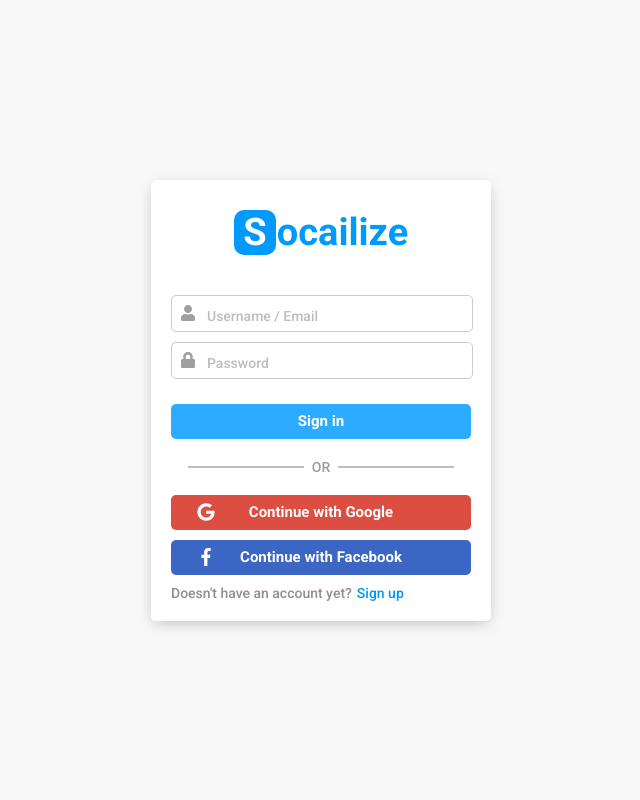
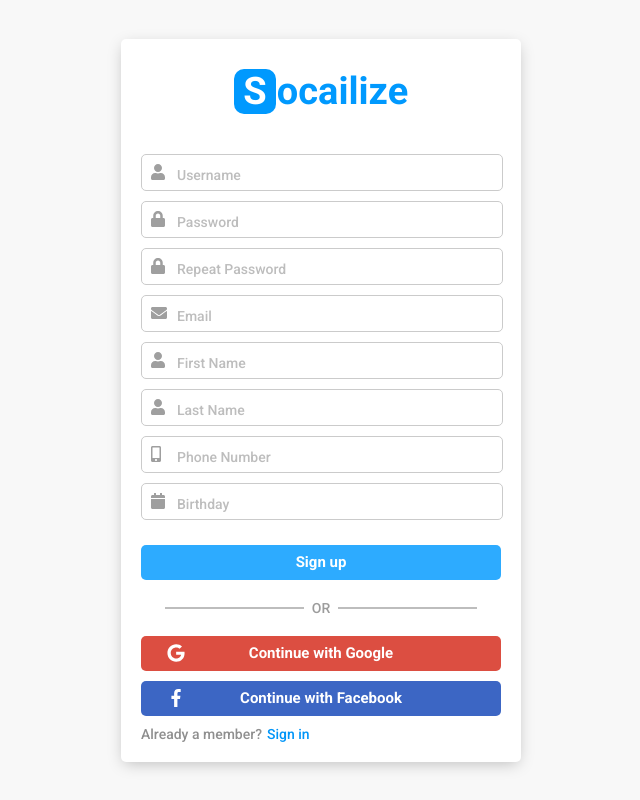
Before and after one commit to Perth27413/Socialize-Frontend, an Angular app: page /register in a window 1280 px wide. Before the commit this address led to /login. Shown: the whole page, without its empty margins (319-959 px from the left). Built offline with nearby package versions, Linux system fonts and the light colour scheme.

Commit message:
add sign up component and style

```diff
--- a/src/app/app-routing.module.ts
+++ b/src/app/app-routing.module.ts
@@ -1,11 +1,13 @@
 import { NgModule } from '@angular/core';
 import { RouterModule, Routes } from '@angular/router';
 import { HomeComponent } from './components/home/home.component';
+import { SiginUpComponent } from './components/sigin-up/sigin-up.component';
 import { SignInComponent } from './components/sign-in/sign-in.component';
 
 const routes: Routes = [
   { path: '', component: HomeComponent },
-  { path: 'login', component: SignInComponent }
+  { path: 'login', component: SignInComponent },
+  { path: 'register', component: SiginUpComponent }
 ]
 
 @NgModule({
@@ -13,4 +15,4 @@
   exports: [RouterModule]
 })
 export class AppRoutingModule { }
-export const routingComponents = [SignInComponent, HomeComponent]
+export const routingComponents = [SignInComponent, SiginUpComponent, HomeComponent]
--- a/src/app/app.module.ts
+++ b/src/app/app.module.ts
@@ -6,14 +6,12 @@
 import { AppRoutingModule } from './app-routing.module';
 import { NavComponent } from './components/nav/nav.component';
 import { SideBarComponent } from './components/side-bar/side-bar.component';
-import { SignInComponent } from './components/sign-in/sign-in.component';
 @NgModule({
   declarations: [
     AppComponent,
     LayoutComponent,
     NavComponent,
     SideBarComponent,
-    SignInComponent
   ],
   imports: [
     BrowserModule,
--- a/src/app/components/layout/layout.component.ts
+++ b/src/app/components/layout/layout.component.ts
@@ -23,7 +23,23 @@
 
   public checkIsLoginAndNavigateToLogin(): void {
     if (!this.isLogin) {
-      this.router.navigateByUrl('/login')
+      const pathName: string = window.location.pathname
+      switch (pathName) {
+        case '/login':
+          this.router.navigateByUrl(pathName)
+          break;
+        case '/register':
+          this.router.navigateByUrl(pathName)
+          break;
+        default:
+          this.router.navigateByUrl('/login')
+          break;
+      }
+    } else {
+      const pathName: string = window.location.pathname
+      if (pathName === '/login' || pathName === '/register') {
+        this.router.navigateByUrl('/')
+      }
     }
   }
 
--- /dev/null
+++ b/src/app/components/sigin-up/sigin-up.component.html
@@ -0,0 +1,64 @@
+<div id="signUpMain">
+  <div id="mainBox">
+    <div id="logoBox">
+      <div id="logoMain">S</div>
+      <div id="logoText">ocailize</div>
+    </div>
+    <div class="input-box">
+      <i class="fas fa-user input-icon" aria-hidden="true"></i>
+      <input class="input-text-box" type="text" placeholder="Username">
+    </div>
+    <div class="input-box">
+      <i class="fas fa-lock input-icon" aria-hidden="true"></i>
+      <input class="input-text-box" type="password" placeholder="Password">
+    </div>
+    <div class="input-box">
+      <i class="fas fa-lock input-icon" aria-hidden="true"></i>
+      <input class="input-text-box" type="text" placeholder="Repeat Password">
+    </div>
+    <div class="input-box">
+      <i class="fas fa-envelope input-icon" aria-hidden="true"></i>
+      <input class="input-text-box" type="text" placeholder="Email">
+    </div>
+    <div class="input-box">
+      <i class="fas fa-user input-icon" aria-hidden="true"></i>
+      <input class="input-text-box" type="text" placeholder="First Name">
+    </div>
+    <div class="input-box">
+      <i class="fas fa-user input-icon" aria-hidden="true"></i>
+      <input class="input-text-box" type="text" placeholder="Last Name">
+    </div>
+    <div class="input-box">
+      <i class="fas fa-mobile-alt input-icon" aria-hidden="true"></i>
+      <input class="input-text-box" type="text" placeholder="Phone Number">
+    </div>
+    <div class="input-box">
+      <i class="fas fa-calendar input-icon" aria-hidden="true"></i>
+      <input class="input-text-box" type="text" placeholder="Birthday">
+    </div>
+    <div class="button-box">
+      <button id="action-button">Sign up</button>
+    </div>
+    <div id="orBox">
+      <hr class="or-line">
+      <div id="orText">OR</div>
+      <hr class="or-line">
+    </div>
+    <div class="button-box-social">
+      <div class="icon-box">
+        <i class="fab fa-google button-icon" aria-hidden="true"></i>
+      </div>
+      <button id="googleButton">Continue with Google</button>
+    </div>
+    <div class="button-box-social">
+      <div class="icon-box">
+        <i class="fab fa-facebook-f button-icon" aria-hidden="true"></i>
+      </div>
+      <button id="facebookButton">Continue with Facebook</button>
+    </div>
+    <div id="footerBox">
+      <div id="footerText">Already a member?</div>
+      <div id="linkText" (click)="goToSignIn()">Sign in</div>
+    </div>
+  </div>
+</div>
--- /dev/null
+++ b/src/app/components/sigin-up/sigin-up.component.scss
@@ -0,0 +1,176 @@
+#signUpMain {
+  background-color: #F8F8F8;
+  height: 100vh;
+  min-height: 600px;
+  width: 100%;
+  display: flex;
+  justify-content: center;
+  align-items: center;
+  overflow-y: auto;
+  #mainBox {
+    width: calc(90% - 40px);
+    max-width: 360px;
+    min-width: 270px;
+    background-color: #ffffff;
+    border-radius: 5px;
+    box-shadow: 0px 4px 16px -3px rgba(0, 0, 0, 0.25);
+    padding: 30px 20px 20px;
+    display: flex;
+    flex-flow: column;
+    align-items: center;
+    #logoBox {
+      display: flex;
+      margin: 0 0 40px 0;
+      #logoMain {
+        width: 42px;
+        height: 45px;
+        background-color: #0099FE;
+        border-radius: 10px;
+        display: flex;
+        justify-content: center;
+        align-items: center;
+        font-size: 38px;
+        color: #ffffff;
+        font-weight: bold;
+        margin: 0 1px 0 0;
+      }
+      #logoText {
+        color: #0099FE;
+        font-size: 38px;
+        font-weight: bold;
+        height: 35px;
+      }
+    }
+    .input-box {
+      position: relative;
+      width: 100%;
+      margin-bottom: 10px;
+      .input-icon {
+        position: absolute;
+        top: 50%;
+        transform: translateY(-50%);
+        font-size: 16px;
+        margin-left: 10px;
+        color: #9F9F9F;
+      }
+      .input-text-box {
+        width: calc(100% - 45px);
+        height: calc(35px - 5px);
+        border-radius: 5px;
+        border: 1px solid #CBCBCB;
+        outline: none;
+        font-size: 14px;
+        padding: 5px 10px 0 35px;
+        color: rgb(126, 126, 126);
+        font-weight: 500;
+        &:focus {
+          border: 1px solid #3CBCFF;
+          box-shadow: 0px 0px 17px -4px #A4DEFC;
+        }
+        &::placeholder {
+          color: rgb(189, 189, 189);
+        }
+      }
+    }
+    .button-box {
+      width: 100%;
+      margin-top: 15px;
+      #action-button {
+        width: 100%;
+        height: 35px;
+        outline: none;
+        border: none;
+        background-color: #2dabff;
+        border-radius: 5px;
+        color: #ffffff;
+        font-size: 15px;
+        font-weight: bold;
+        &:hover {
+          cursor: pointer;
+          background-color: #0095f8;
+          box-shadow: 4px 4px 8px 1px rgba(104, 213, 255, 0.26);
+      }
+      }
+    }
+    #orBox {
+      display: flex;
+      justify-content: center;
+      align-items: center;
+      width: 100%;
+      margin: 20px 0;
+      .or-line {
+        width: 38%;
+        border: 1px solid #bdbdbd;
+        background-color: #bdbdbd;
+      }
+      #orText {
+        font-size: 14px;
+        color: #9C9C9C;
+        font-weight: 500;
+        margin: 0 8px;
+      }
+    }
+    .button-box-social {
+      width: 100%;
+      position: relative;
+      margin-bottom: 10px;
+      .icon-box {
+        width: 20px;
+        position: absolute;
+        top: 50%;
+        transform: translateY(-50%);
+        margin-left: 25px;
+        display: flex;
+        justify-content: center;
+        align-items: center;
+        .button-icon {
+          color: #ffffff;
+          font-size: 18px;
+          cursor: pointer;
+        }
+      }
+      #googleButton, #facebookButton {
+        width: 100%;
+        height: 35px;
+        outline: none;
+        border: none;
+        color: #ffffff;
+        background-color: #DC4E41;
+        border-radius: 5px;
+        font-weight: bold;
+        font-size: 15px;
+        &:hover {
+          background-color: #cc1100;
+          box-shadow: 0 0 8px 0 #cc110054;
+          cursor: pointer;
+        }
+      }
+      #facebookButton {
+        background-color: #3C66C4;
+        &:hover {
+          background-color: #1043b1;
+          box-shadow: 0 0 8px 0 #1043b154;
+        }
+      }
+    }
+    #footerBox {
+      width: 100%;
+      display: flex;
+      #footerText {
+        font-size: 14px;
+        font-weight: 500;
+        color: #8f8f8f;
+        margin-right: 5px;
+      }
+      #linkText {
+        font-size: 14px;
+        font-weight: 500;
+        color: #0095f8;
+        &:hover {
+          cursor: pointer;
+          color: #007fe7;
+        }
+      }
+    }
+  }
+}
--- /dev/null
+++ b/src/app/components/sigin-up/sigin-up.component.ts
@@ -0,0 +1,19 @@
+import { Component, OnInit } from '@angular/core';
+import { Router } from '@angular/router';
+
+@Component({
+  selector: 'app-sigin-up',
+  templateUrl: './sigin-up.component.html',
+  styleUrls: ['./sigin-up.component.scss']
+})
+export class SiginUpComponent implements OnInit {
+
+  constructor(private router: Router) { }
+
+  ngOnInit(): void {
+  }
+
+  public goToSignIn(): void {
+    this.router.navigateByUrl('/login')
+  }
+}
--- a/src/app/components/sign-in/sign-in.component.html
+++ b/src/app/components/sign-in/sign-in.component.html
@@ -34,7 +34,7 @@
     </div>
     <div id="footerBox">
       <div id="footerText">Doesn't have an account yet?</div>
-      <div id="linkText">Sign up</div>
+      <div id="linkText" (click)="goToSignUp()">Sign up</div>
     </div>
   </div>
 </div>
--- a/src/app/components/sign-in/sign-in.component.ts
+++ b/src/app/components/sign-in/sign-in.component.ts
@@ -1,4 +1,5 @@
 import { Component, OnInit } from '@angular/core';
+import { Router } from '@angular/router';
 
 @Component({
   selector: 'app-sign-in',
@@ -7,9 +8,13 @@
 })
 export class SignInComponent implements OnInit {
 
-  constructor() { }
+  constructor(private router: Router) { }
 
   ngOnInit(): void {
   }
 
+  public goToSignUp(): void {
+    this.router.navigateByUrl('/register')
+  }
+
 }
```
